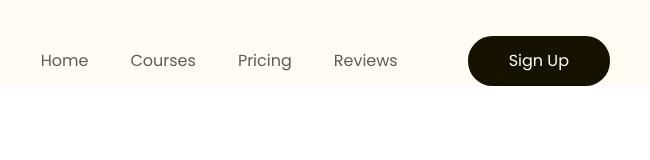
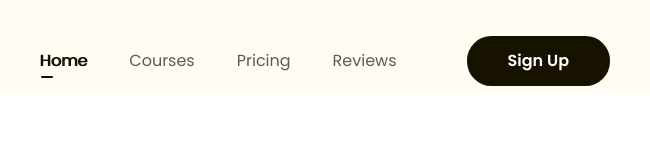
Before and after one commit to NguyenMinhHieu61/htmlcss-project-02, a plain HTML site: page index.html in a window 1280 px wide. Shown: the top 160 px of the page, 615-1265 px from the left. Drawn offline with Linux system fonts and the light colour scheme.

Commit message:
Update Header

```diff
--- a/assets/css/styles.css
+++ b/assets/css/styles.css
@@ -17,23 +17,32 @@ body {
     margin-right: auto;
 }
 .btn {
-    padding: 11px 41px;
+    display: inline-block;
+    min-width: 118px;
+    font-weight: 600;
+    font-size: 1.6rem;
+    text-align: center;
+    color: #FFFFFF;
     background: #171100;
     border-radius: 24.5px;
+    padding: 11px 41px;
+}
+a {
     text-decoration: none;
 }
-
 /*============= Header ============= */
 .header {
     background: #FFFCF4;
     padding-top: 36px;
 }
-.fixed {
-
+.header.fixed {
+    position: sticky;
+    top: -28px;
 }
 .header .body {
     display: flex;
     justify-content: space-between;
+    padding-bottom: 8px;
 }
 .header .logo {
     width: 85px;
@@ -55,11 +64,9 @@ body {
 
 }
 .header .nav a {
+    position: relative;
     font-size: 1.6rem;
-    line-height: 1.75;
-    text-align: center;
     color: #5F5B53;
-    text-decoration: none;
 }
 .header .btn {
     margin-left: 70px;
@@ -68,3 +75,20 @@ body {
     text-align: center;
     color: #FFFFFF;
 }
+.nav a:hover,
+.nav li.active a {
+    /* font-weight: 600; */
+    text-shadow: 1px 0 0 currentColor;
+    color: #171100;
+}
+.nav li.active a::after {
+    position: absolute;
+    content: "";
+    display: block;
+    width: 12px;
+    height: 2px;
+    bottom: -6px;
+    left: 1px;
+    background: #171100;
+    border-radius: 1px;
+}
--- a/index.html
+++ b/index.html
@@ -24,7 +24,7 @@
                     <!-- Nav -->
                     <nav class="nav">
                         <ul>
-                            <li>
+                            <li class="active">
                                 <a href="#!">Home</a>
                             </li>
                             <li>
```
